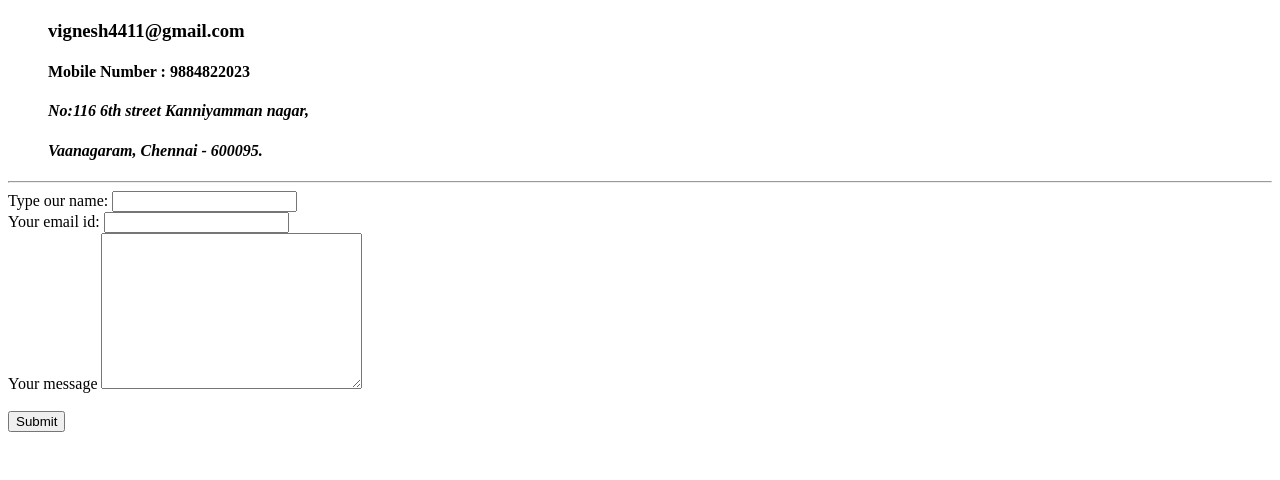
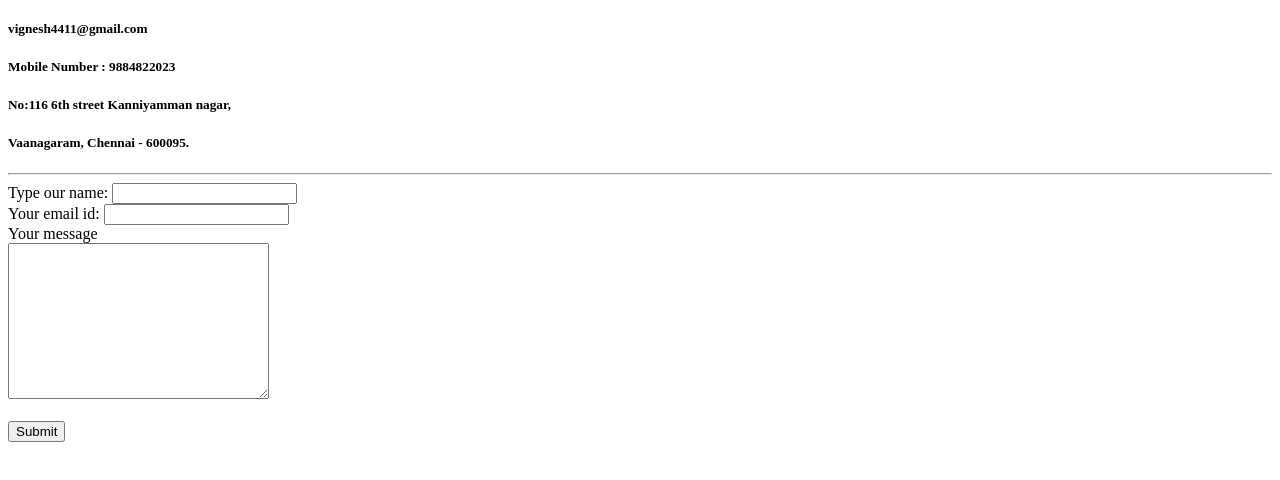
Before and after one commit to Vignesh9402/cv, a plain HTML site: page Contact Details.html in a window 1280 px wide. Shown: the part 60-540 px from the top of the page. Drawn offline with Linux system fonts and the light colour scheme.

Commit message:
Update Contact Details.html

```diff
--- a/Contact Details.html
+++ b/Contact Details.html
@@ -5,19 +5,17 @@
 </head>
 <body>
     <h1><strong>CONTACT</strong></h1>
-    <ol>
-    <p><h3>vignesh4411@gmail.com</h3></p>
-    <p><h4>Mobile Number : 9884822023</h4></p>
-    <p><h4> <em>No:116 6th street Kanniyamman nagar,</em> </h4></p>
-    <p><h4> <em>Vaanagaram, Chennai - 600095.</em> </h4></p>
-</ol>
+ <p><h5>vignesh4411@gmail.com</h5></p>
+ <p><h5>Mobile Number : 9884822023</h5></p>
+ <p><h5>No:116 6th street Kanniyamman nagar,</h5></p>
+    <p><h5>Vaanagaram, Chennai - 600095.</h5></p>
 <hr>
 <form action="mailto:vignesh4411@gmail.com" method="post" enctype="text/plain" >
 <label> Type our name:</label>
 <input type="text" name="Your name" value=""><br>
 <label>Your email id:</label>
 <input type="email" name="Your Email ID" value=""><br>
-<label>Your message</label>
+<label>Your message</label><br>
 <textarea name="Your message" id="" cols="30" rows="10"></textarea><br><br>
 <input type="Submit">
 </form>
```
